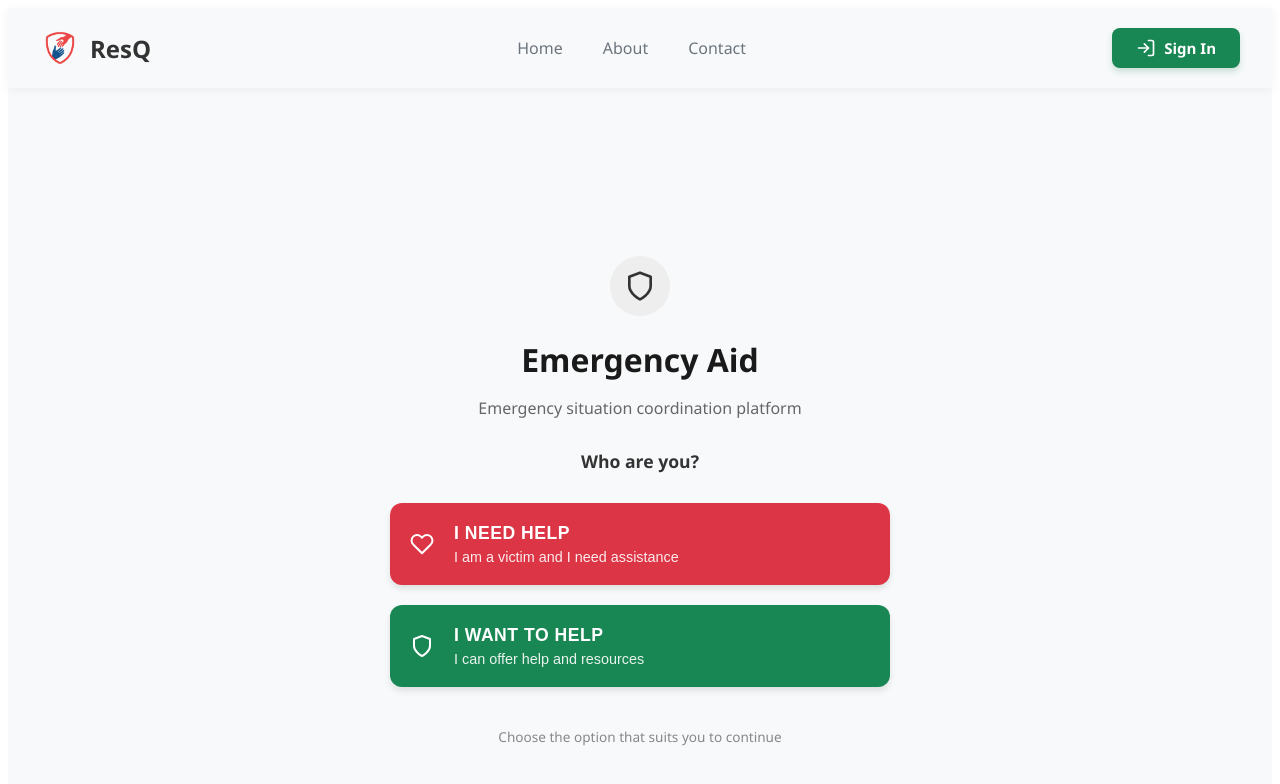
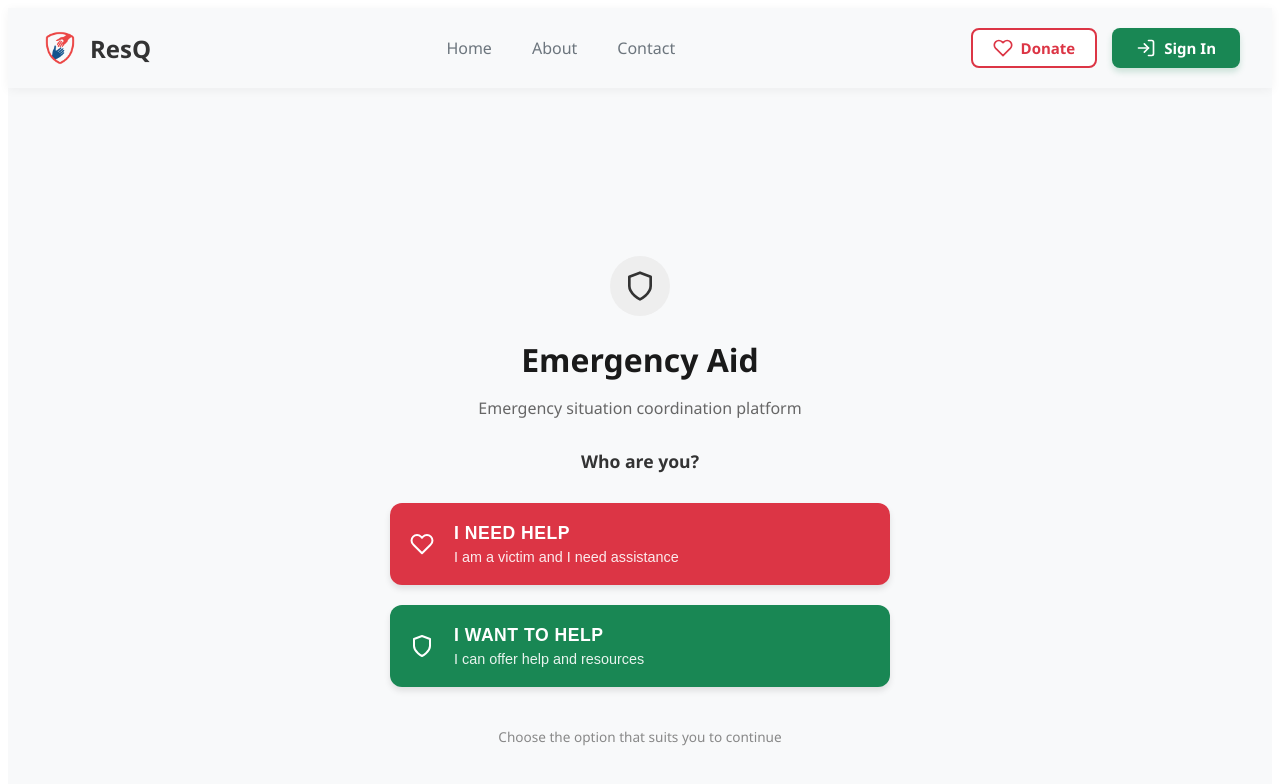
Before and after one commit to palroland21/PoliHack, a Vue app in the folder frontend/: page / in a window 1280 px wide. Shown: the top 784 px of the page. Built offline with nearby package versions, Linux system fonts and the light colour scheme.

Commit message:
Navbar.vue fixed

```diff
--- a/frontend/src/components/common/Navbar.vue
+++ b/frontend/src/components/common/Navbar.vue
@@ -22,6 +22,11 @@
       </ul>
 
       <div class="navbar-actions">
+
+        <router-link to="/donate" class="donate-button">
+          <svg xmlns="http://www.w3.org/2000/svg" width="20" height="20" viewBox="0 0 24 24" fill="none" stroke="currentColor" stroke-width="2" stroke-linecap="round" stroke-linejoin="round"><path d="M20.84 4.61a5.5 5.5 0 0 0-7.78 0L12 5.67l-1.06-1.06a5.5 5.5 0 0 0-7.78 7.78l1.06 1.06L12 21.23l7.78-7.78 1.06-1.06a5.5 5.5 0 0 0 0-7.78z"></path></svg>
+          Donate
+        </router-link>
 
         <router-link v-if="!store.isLoggedIn" to="/login" class="auth-button">
           <svg xmlns="http://www.w3.org/2000/svg" width="20" height="20" viewBox="0 0 24 24" fill="none" stroke="currentColor" stroke-width="2" stroke-linecap="round" stroke-linejoin="round"><path d="M15 3h4a2 2 0 0 1 2 2v14a2 2 0 0 1-2 2h-4"/><polyline points="10 17 15 12 10 7"/><line x1="15" y1="12" x2="3" y2="12"/></svg>
@@ -50,16 +55,13 @@
 
 <script setup>
 import { useRouter } from 'vue-router';
-import { useMainStore } from '@/stores/mainStore';
+import { useMainStore } from '@/stores/mainStore'; // Asigura-te ca path-ul e corect
 
 const store = useMainStore();
 const router = useRouter();
 
 const handleLogout = () => {
-  // 1. Apelam actiunea de logout din Pinia
   store.logout();
-
-  // 2. Redirectionam catre Home (sau Login)
   router.push('/');
 };
 </script>
@@ -101,28 +103,44 @@ const handleLogout = () => {
   font-size: 16px;
   transition: color 0.3s ease;
 }
+.nav-link:hover { color: #198754; }
 
-.nav-link:hover {
-  color: #198754;
-}
-
-
-/* --- Stiluri Noi pentru containerul de actiuni --- */
+/* --- Container Actiuni --- */
 .navbar-actions {
   display: flex;
   align-items: center;
-  gap: 15px; /* Spatiu intre butoane */
+  gap: 15px;
 }
-.nav-link:hover { color: #198754; }
 
-/* Wrapper pentru actiunile cand esti logat */
 .logged-in-actions {
   display: flex;
   align-items: center;
   gap: 15px;
 }
 
-/* SIGN IN BUTTON (Verde) */
+/* --- BUTON DONATE (ROSU) --- */
+.donate-button {
+  display: flex;
+  align-items: center;
+  gap: 8px;
+  background-color: white;
+  color: #dc3545; /* Rosu inima */
+  border: 2px solid #dc3545;
+  padding: 8px 20px;
+  border-radius: 8px;
+  text-decoration: none;
+  font-weight: 700;
+  font-size: 15px;
+  transition: all 0.2s;
+}
+
+.donate-button:hover {
+  background-color: #dc3545;
+  color: white;
+  transform: translateY(-1px);
+}
+
+/* --- BUTON SIGN IN (VERDE) --- */
 .auth-button {
   display: flex; align-items: center; gap: 8px;
   background-color: #198754; color: white;
@@ -134,7 +152,7 @@ const handleLogout = () => {
 .auth-button:hover { background-color: #157347; transform: translateY(-1px); }
 .auth-button:active { transform: translateY(0); }
 
-/* DASHBOARD BUTTON (Gri Inchis) */
+/* --- BUTON DASHBOARD (GRI) --- */
 .dashboard-btn {
   display: flex; align-items: center; gap: 8px;
   background-color: #343a40; color: white;
@@ -144,11 +162,11 @@ const handleLogout = () => {
 }
 .dashboard-btn:hover { background-color: #23272b; }
 
-/* LOGOUT BUTTON (Rosu Outline / Minimal) */
+/* --- BUTON LOGOUT (MINIMAL) --- */
 .logout-btn {
   display: flex; align-items: center; gap: 8px;
   background-color: transparent;
-  color: #dc3545; /* Rosu */
+  color: #dc3545;
   border: 1px solid #dc3545;
   padding: 8px 16px; border-radius: 8px;
   font-weight: 600; font-size: 14px;
```
